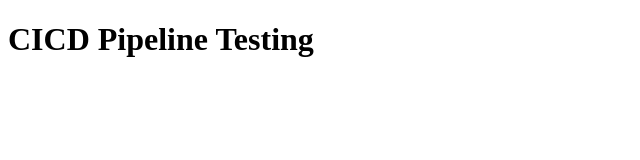
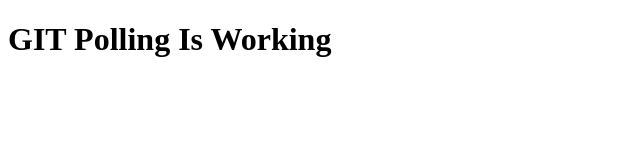
Before and after one commit to mithileshkrsinghniitians/cicd-demo, a plain HTML site: page index.html in a window 1280 px wide. Shown: the whole page, without its empty margins (0-640 px from the left). Drawn offline with Linux system fonts and the light colour scheme.

```diff
--- a/index.html
+++ b/index.html
@@ -5,6 +5,6 @@
     <title>Title</title>
 </head>
 <body>
-<H1>CICD Pipeline Testing</H1>
+<H1>GIT Polling Is Working</H1>
 </body>
 </html>
```
